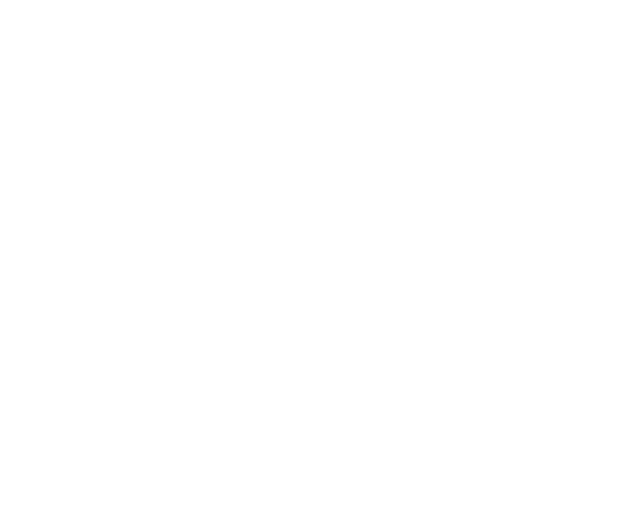
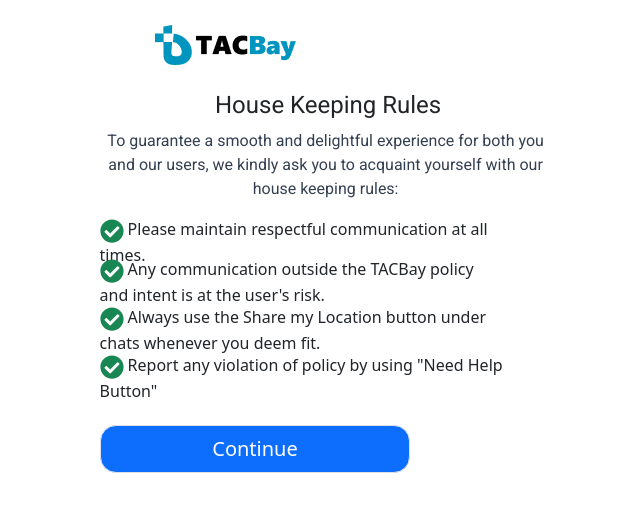
Before and after one commit to Earthpasserby/reactp-tacbay, a React (Create React App) app: page /Houserule in a window 1280 px wide. Before the commit this address had no page. Shown: the top 512 px of the page, without its empty margins (385-1025 px from the left). Built offline with nearby package versions, Linux system fonts and the light colour scheme.

Commit message:
new page

```diff
--- a/src/App.css
+++ b/src/App.css
@@ -217,53 +217,14 @@
   letter-spacing: 0em;
   text-align: left;
 }
-.password {
-  height: 0.4rem;
-  width: 100%;
-  background-color: #f5f5f5;
-  border-radius: 0.4rem;
+
+.progress-bar {
+  transition: 0.4s ease-in-out;
 }
-#bar {
-  width: 0;
-  background: transparent;
-  border-radius: inherit;
-  transition: all 300ms ease-in-out;
-  bottom: -8px;
-  height: 5px;
-  left: 0;
-  position: absolute;
-}
-#bar[data-score="null"] {
-  width: 0;
-  background: red;
-}
-#bar[data-score="0"] {
-  width: 5%;
-  background: green;
-}
-#bar[data-score="1"] {
-  width: 25%;
-  background: blue;
-}
-#bar[data-score="2"] {
-  width: 50%;
-  background: blue;
-}
-#bar[data-score="3"] {
-  width: 75%;
-  background: gold;
-}
-#bar[data-score="4"] {
-  width: 100%;
-  background: darkmagenta;
-}
+
 .label-password {
   display: block;
   position: relative;
-  text-transform: uppercase;
-  font-weight: 700;
-  width: 100%;
-  color: #777222;
 }
 .input-password {
   display: block;
@@ -272,25 +233,44 @@
   height: 40px;
   border-radius: 8px;
 }
-/* .assword {
-  cursor: pointer;
-  position: absolute;
-  bottom: 11px;
-  right: 0;
-  height: px;
-  padding: 1px 19px;
-  font-size: 0.8rem;
-  font-weight: 700;
-} */
+
 .show-password {
   cursor: pointer;
   position: absolute;
   top: 30px;
   height: 16px;
   right: 0;
-  padding: 1px 19px;
-  font-size: 0.8rem;
+  padding: 4px 29px;
+  font-size: 0.9rem;
   font-weight: 700;
+}
+.secondShow-password {
+  cursor: pointer;
+  position: absolute;
+  bottom: 85px;
+  height: 16px;
+  right: 0;
+  padding: 4px 29px;
+  font-size: 0.9rem;
+  font-weight: 700;
+}
+/* Houserule page/*/
+.H-heading {
+  font-family: "Roboto";
+  font-size: 24px;
+  font-weight: 500;
+  line-height: 32px;
+  letter-spacing: 0em;
+  text-align: center;
+}
+.h-p {
+  color: #344051;
+  font-family: "Roboto";
+  font-size: 16px;
+  font-weight: 400;
+  line-height: 24px;
+  letter-spacing: 0em;
+  text-align: center;
 }
 @media (max-width: 767.98px) {
   .row {
--- a/src/App.js
+++ b/src/App.js
@@ -13,6 +13,7 @@
 import Pagev from "./components/Pagev";
 import ProfileID from "./components/ProfileID";
 import Passwordpage from "./components/Passwordpage";
+import Houserule from "./components/Houserule";
 
 export default function App() {
   return (
@@ -24,6 +25,7 @@
         <Route path="/Pagev" element={<Pagev />} />
         <Route path="/ProfileID" element={<ProfileID />} />
         <Route path="/Passwordpage" element={<Passwordpage />} />
+        <Route path="/Houserule" element={<Houserule />} />
       </Routes>
     </BrowserRouter>
   );
--- /dev/null
+++ b/src/components/Houserule.jsx
@@ -0,0 +1,98 @@
+import React from "react";
+import "bootstrap/dist/css/bootstrap.min.css";
+import { Container, Image, Row, Button, Form } from "react-bootstrap";
+import { FaCheckCircle } from "react-icons/fa";
+
+const Houserule = () => {
+  return (
+    <Container>
+      <Image
+        src="./images/tacbay.png"
+        alt="logo"
+        className="mx-auto d-block img"
+      />
+      <Row className="row mx-auto d-block mt-4">
+        <div>
+          <h6
+            className="text-center H-heading"
+            style={{ width: "457px", height: "32px" }}
+          >
+            House Keeping Rules
+          </h6>
+          <p
+            className="text-center h-p"
+            style={{ width: "452px", height: "72px" }}
+          >
+            To guarantee a smooth and delightful experience for both you and our
+            users, we kindly ask you to acquaint yourself with our house keeping
+            rules:
+          </p>
+        </div>
+        <div className="">
+          <p className="  " style={{ width: "417px", height: "24px" }}>
+            <FaCheckCircle
+              className="text-success me-1"
+              style={{ width: "24px", height: "24px" }}
+            />
+            Please maintain respectful communication at all times.
+          </p>
+        </div>
+        <div
+          style={{
+            width: "444px",
+            height: "48px",
+          }}
+        >
+          <p className=" " style={{ width: "405px", height: "48px" }}>
+            <FaCheckCircle
+              className="text-success me-1"
+              style={{ width: "24px", height: "24px" }}
+            />
+            Any communication outside the TACBay policy and intent is at the
+            user's risk.
+          </p>
+        </div>
+        <div
+          style={{
+            width: "413px",
+            height: "48px",
+            top: "331px",
+            left: "531px",
+          }}
+        >
+          <p className="" style={{ width: "412px", height: "48px" }}>
+            <FaCheckCircle
+              className="text-success me-1"
+              style={{ width: "24px", height: "24px" }}
+            />
+            Always use the Share my Location button under chats whenever you
+            deem fit.
+          </p>
+        </div>
+        <div
+          style={{
+            width: "444px",
+            height: "48px",
+            top: "331px",
+            left: "531px",
+          }}
+        >
+          <p className="" style={{ width: "412px", height: "24px" }}>
+            <FaCheckCircle
+              className="text-success me-1"
+              style={{ width: "24px", height: "24px" }}
+            />
+            Report any violation of policy by using "Need Help Button"
+          </p>
+        </div>
+
+        <div className="d-grid mt-4">
+          <Button type="btn" className="text-center btn-lg border rounded-4 ">
+            Continue
+          </Button>
+        </div>
+      </Row>
+    </Container>
+  );
+};
+export default Houserule;
--- a/src/components/Passwordpage.jsx
+++ b/src/components/Passwordpage.jsx
@@ -1,33 +1,24 @@
 import React, { useState } from "react";
-import {
-  Container,
-  Image,
-  Row,
-  Button,
-  InputGroup,
-  Form,
-} from "react-bootstrap";
+import { Container, Image, Row, Button, Form } from "react-bootstrap";
 import "bootstrap/dist/css/bootstrap.min.css";
 import { FiEye } from "react-icons/fi";
 import zxcvbn from "zxcvbn";
 
 function Passwordpage() {
   const [type, setType] = useState("input");
-  const [score, setScore] = useState(null);
+  const hideShow = (e) => {
+    e.preventDefault();
+    e.stopPropagation();
+    let currentType = type === "input" ? "password" : "input";
+    setType(currentType);
+  };
   const showHide = (e) => {
     e.preventDefault();
     e.stopPropagation();
     let currentType = type === "input" ? "password" : "input";
     setType(currentType);
   };
-  const testStrengthPassword = (e) => {
-    if (e.target.value !== "") {
-      let pass = zxcvbn(e.target.value);
-      setScore(pass.score);
-    } else {
-      setScore(null);
-    }
-  };
+
   /* new color*/
   const funcProgressColor = () => {
     switch (testResult.score) {
@@ -41,6 +32,8 @@
         return "#9bc158";
       case 4:
         return "#00b500";
+      case 5:
+        return "#00b500";
       default:
         return "none";
     }
@@ -49,7 +42,7 @@
   const createPassLabel = () => {
     switch (testResult.score) {
       case 0:
-        return "Very Weak";
+        return "";
       case 1:
         return "Weak";
       case 2:
@@ -57,6 +50,8 @@
       case 3:
         return "Strong";
       case 4:
+        return "Very Strong";
+      case 5:
         return "Very Strong";
       default:
         return "none";
@@ -85,118 +80,44 @@
           To ensure the security of your account, please create a robust
           password.
         </p>
-        <div className="form-group">
-          <label>New password</label>
+        <div className="form-group label-password">
+          <div className="mt-2">
+            <label className="text-bold fw-bold">New password</label>
             <input
-            type="password"
+              type={type}
               className="form-control input-password"
               placeholder="password"
+              maxLength={12}
               onChange={(e) => setPassword(e.target.value)}
             />
-          {/* <span className="assword" onClick={showHide}>
+            <span className="show-password" onClick={hideShow}>
               {type === "input" ? <FiEye /> : <FiEye />}
-          </span> */}
-          <label>Confirm password</label>
+            </span>
+          </div>
+          <div className="mt-2">
+            <label className="text-bold fw-bold">Confirm password</label>
             <input
-            type="password"
+              type={type}
               className="form-control input-password"
               placeholder="password"
+              maxLength={12}
               onChange={(e) => setPassword(e.target.value)}
             />
-          {/* <span className="assword" onClick={showHide}>
+            <span className="secondShow-password" onClick={showHide}>
               {type === "input" ? <FiEye /> : <FiEye />}
-          </span> */}
+            </span>
+          </div>
           <div className="mt-3 d-flex justify-content-between">
-            <h6>Password Strength</h6>
-            <p style={{ color: funcProgressColor() }}>{createPassLabel()}</p>
+            <p>Password Strength</p>
+            <p style={{ color: funcProgressColor(), fontWeight: "bold" }}>
+              {createPassLabel()}
+            </p>
           </div>
-          <div className="progress mt-2" style={{ height: "10px" }}>
+          <div className="progress" style={{ height: "10px" }}>
             <div className="progress-bar" style={changePasswordColor()}></div>
           </div>
         </div>
-        {/* <div className="label-password">
-          <input
-            type={type}
-            className="input-password"
-            onChange={testStrengthPassword}
-          />
-          <span className="show-password" onClick={showHide}>
-            {type === "input" ? "Hide" : "show"}
-          </span>
-
-        </div> */}
-        <br />
-        <div>
-          <label className="label-password">
-            New password
-            <input
-              type={type}
-              className="input-password"
-              onChange={testStrengthPassword}
-              minlength="4"
-              maxlength="12"
-            />
-            <span className="show-password" onClick={showHide}>
-              {type === "input" ? <FiEye /> : <FiEye />}
-            </span>
-          </label>
-          <label className="label-password mt-5">
-            Confirm password
-            <input
-              type={type}
-              className="input-password"
-              onChange={testStrengthPassword}
-              minlength="4"
-              maxlength="12"
-            />
-            <span className="show-password" onClick={showHide}>
-              {type === "input" ? <FiEye /> : <FiEye />}
-            </span>
-          </label>
-
-          <span data-score={score} id="bar"></span>
-          {/* <Form>
-            <div className="">
-              <InputGroup>
-                <Form.Control
-                  aria-label="Large"
-                  aria-describedby="inputGroup-sizing-sm"
-                  type={type}
-                  className="input-password"
-                  onChange={testStrengthPassword}
-                  id="password"
-                />
-                <span className="show-password" onClick={showHide}>
-                  {type === "input" ? <FiEye /> : <FiEye />}
-                </span>
-              </InputGroup>
-            </div>
-
-            <label htmlFor="text" className="mt-3">
-              Confirm password
-            </label>
-
-            <div className="">
-              <InputGroup>
-                <Form.Control
-                  aria-label="Large"
-                  aria-describedby="inputGroup-sizing-sm"
-                  placeholder="********"
-                  id="password"
-                  type={type}
-                  className="input-password"
-                  onChange={testStrengthPassword}
-                />
-                <span className="show-password" onClick={showHide}>
-                  {type === "input" ? <FiEye /> : <FiEye />}
-                </span>
-                <span data-score={score} id="bar"></span>
-              </InputGroup>
-            </div>
-          </Form> */}
-        </div>
-
-        <div className="mt-5">
+        <div className="mt-2">
           <Form className="mt-1">
             <label className="pass-label1">
               <input
--- a/src/components/ProfileID.jsx
+++ b/src/components/ProfileID.jsx
@@ -29,6 +29,11 @@
 
   return (
     <Container>
+      <Image
+        src="./images/tacbay.png"
+        alt="logo"
+        className="mx-auto d-block img"
+      />
 
       <Row className="row mx-auto d-block mt-4">
         <h5 className="text-center f-heading">Create Your Profile</h5>
```
Lines whose indentation alone changed are shown as unchanged.
